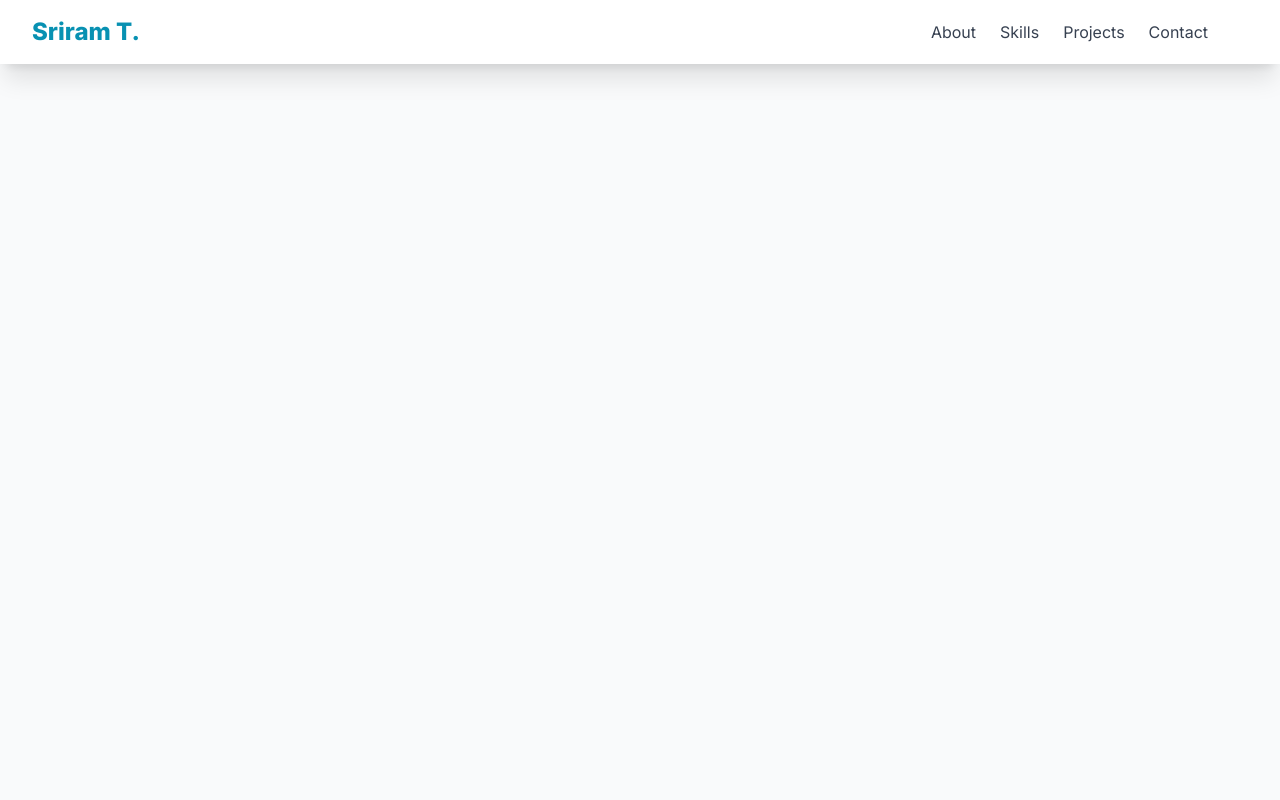
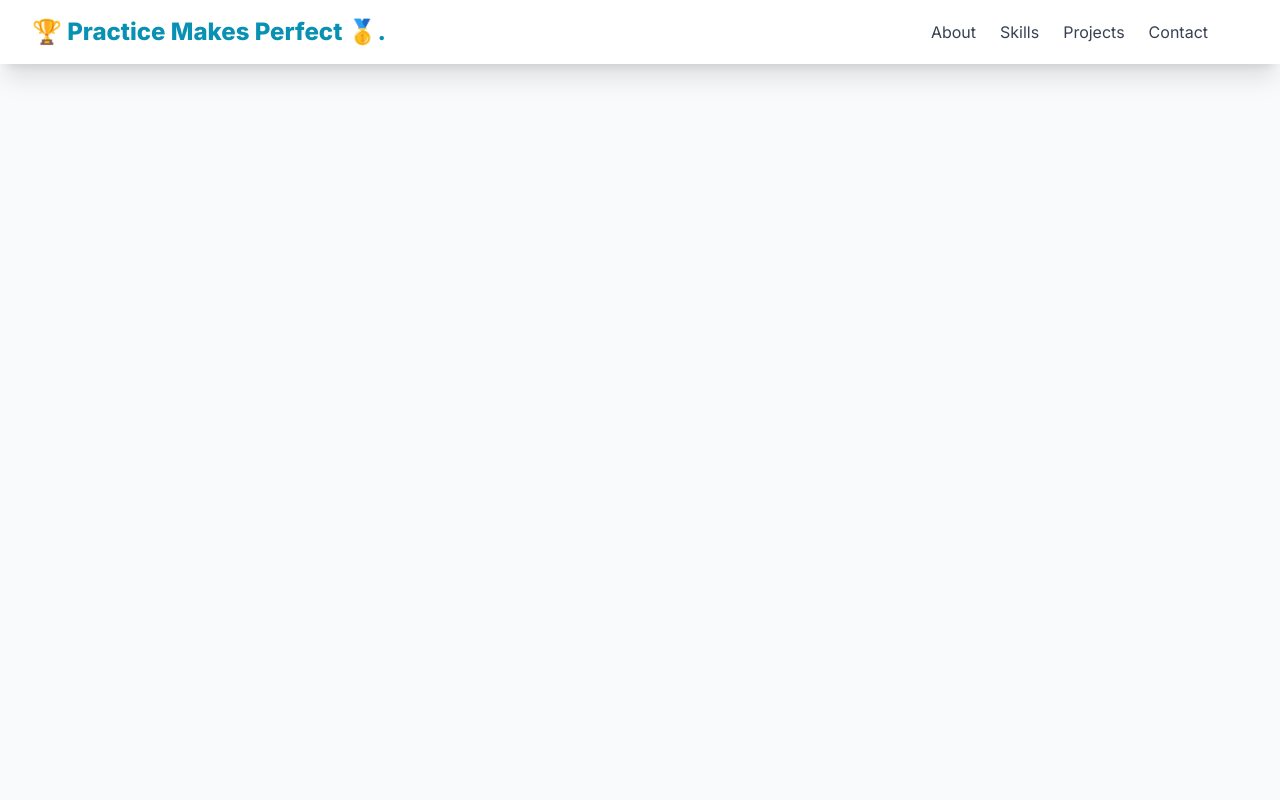
Before and after one commit to Sriram03-git/My_Portfolio, a plain HTML site: page index.html in a window 1280 px wide. Shown: the top 800 px of the page. Drawn offline with nearby package versions, Linux system fonts and the light colour scheme; a script that the page names is missing; some icons are missing.

Commit message:
Update header title in index.html

```diff
--- a/index.html
+++ b/index.html
@@ -15,7 +15,7 @@
 
     <header class="sticky top-0 z-50 bg-white dark:bg-slate-900 shadow-xl transition-all duration-300">
         <nav class="container mx-auto px-4 sm:px-6 lg:px-8 py-4 flex justify-between items-center">
-            <a href="#hero" class="text-2xl font-extrabold text-cyan-600 transition-colors duration-300 hover:text-orange-600">Sriram T.</a>
+            <a href="#hero" class="text-2xl font-extrabold text-cyan-600 transition-colors duration-300 hover:text-orange-600">🏆 Practice Makes Perfect 🥇.</a>
 
             <div class="space-x-6 hidden sm:flex items-center">
                 <a href="#about" class="nav-link text-gray-700 dark:text-gray-300 hover:text-orange-600 transition duration-300">About</a>
```
